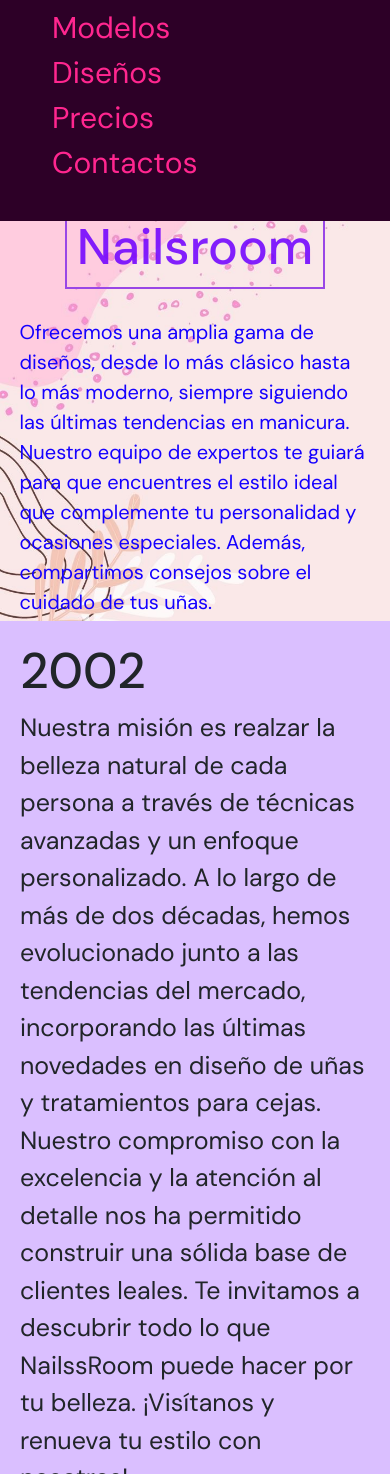
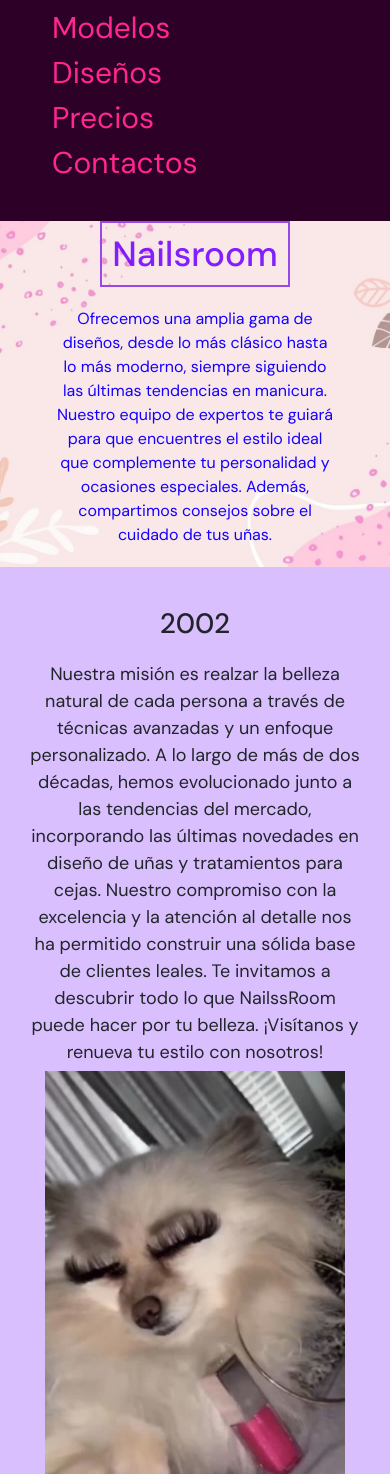
Before and after one commit to octaviogauna/nailroom9, a plain HTML site: page index.html in a window 390 px wide. Shown: the part 126-1600 px from the top of the page. Drawn offline with nearby package versions, Linux system fonts and the light colour scheme.

Commit message:
commit tres

```diff
--- a/css/style.css
+++ b/css/style.css
@@ -50,14 +50,6 @@ header nav ul li a {
 }
 
 
-.hero h2 {
-    font-size: 50px;
-    border: 2px solid rgb(153, 71, 230);
-    display: inline-block;
-    padding: 10px;
-    color: rgba(111, 0, 255, 0.868)
-}
-
 .hero {
     width: 100%;
     height: 400px;
@@ -69,6 +61,17 @@ header nav ul li a {
     flex-direction: column;
     justify-content: center;
     align-items: center;
+    text-align: center;
+    padding: 0 20px;
+}
+
+.hero h2 {
+    font-size: 50px;
+    border: 2px solid rgb(153, 71, 230);
+    display: inline-block;
+    padding: 10px;
+    color: rgba(111, 0, 255, 0.868);
+    margin: 0;
 }
 
 .hero p {
@@ -76,6 +79,8 @@ header nav ul li a {
     margin: 20px;
     width: 50%;
     color: rgb(21, 0, 255);
+    max-width: 100%;
+    word-wrap: break-word;
 }
 
 .bienvenidos {
@@ -84,19 +89,25 @@ header nav ul li a {
     align-items: center;
     margin: 20px;
 }
-
 .bienvenidos div h2 {
     font-size: 50px;
+    text-align: center;
+    margin: 20px 0;
 }
 
 .bienvenidos img {
     width: 400px;
-    height: 500px;
+    height: auto;
+    max-width: 100%;
+    display: block;
 }
 
 .bienvenidos p {
     font-size: 25px;
+    text-align: center;
+    margin: 10px 20px;
 }
+
 
 .garritas h2 {
     text-align: center;
@@ -152,7 +163,9 @@ footer a:hover {
 footer i {
     font-size: 25px;
 }
-html, body {
+
+html,
+body {
     height: 100%;
     margin: 0;
 }
@@ -168,7 +181,7 @@ html, body {
 }
 
 footer {
-    background-color:deeppink;
+    background-color: deeppink;
     color: rgb(0, 0, 0);
     text-align: center;
     padding: 15px;
@@ -209,15 +222,16 @@ footer {
     text-transform: uppercase;
 }
 
-.desenos-card{
+.desenos-card {
     width: 100%;
     display: flex;
     font-family: sans-serif;
-    background-color:palevioletred;
+    background-color: palevioletred;
     padding-left: 35px;
 }
-.card img{
-    flex-direction:column;
+
+.card img {
+    flex-direction: column;
 }
 
 .conteiner-classs {
@@ -240,6 +254,7 @@ footer {
     height: auto;
     object-fit: cover;
 }
+
 .card--texts {
     display: flex;
     flex-direction: column;
@@ -282,6 +297,7 @@ footer {
     font-size: 60px;
     width: 100%;
 }
+
 .precios img {
     width: 50%;
     object-fit: cover;
@@ -294,24 +310,29 @@ footer {
         width: 90%;
     }
 }
+
 @media screen and (max-width: 1080px) {
     .precios {
         flex-direction: column;
     }
 
 }
+
 @media screen and (max-width: 1050px) {
-    .sub-body{
+    .sub-body {
         flex-direction: column;
     }
+
     .card-kapping {
         display: block;
         border: 0;
     }
-    .container-kapping{
+
+    .container-kapping {
         padding: 30px;
     }
-    }
+}
+
 @media screen and (max-width:790px) {
     .grid-galeria {
         grid-template-columns: 1fr 1fr;
@@ -323,6 +344,35 @@ footer {
         grid-row: span 1;
     }
 }
+
+@media (max-width: 768px) {
+    .hero {
+        height: auto;
+        background-position: center;
+    }
+
+    .hero h2 {
+        font-size: 35px;
+    }
+
+    .hero p {
+        font-size: 16px;
+        width: 80%;
+    }
+
+    .bienvenidos div h2 {
+        font-size: 35px;
+    }
+
+    .bienvenidos img {
+        width: 300px;
+    }
+
+    .bienvenidos p {
+        font-size: 20px;
+    }
+}
+
 @media screen and (max-width :720px) {
     .bienvenidos {
         flex-direction: column;
@@ -366,7 +416,8 @@ footer {
     .hero p {
         flex-direction: column;
     }
-    .container-kapping{
+
+    .container-kapping {
         padding: 13px;
     }
 }
@@ -378,6 +429,22 @@ footer {
 
 }
 
+@media (max-width: 480px) {
+    .bienvenidos div h2 {
+        font-size: 28px;
+    }
+
+    .bienvenidos img {
+        width: 100%;
+        max-width: 300px;
+    }
+
+    .bienvenidos p {
+        font-size: 18px;
+        margin: 5px 10px;
+    }
+}
+
 @media screen and (max-width:390px) {
     .grid-galeria {
         grid-template-columns: 1fr;
@@ -387,17 +454,31 @@ footer {
         grid-column: span 1;
 
     }
-    .container-kapping{
+
+    .container-kapping {
         padding: 9px;
     }
 }
+
+@media (max-width: 350px) {
+    .hero h2 {
+        font-size: 28px;
+    }
+
+    .hero p {
+        font-size: 14px;
+        width: 90%;
+    }
+}
+
 @media screen and (max-width:340px) {
-    .container-kapping{
+    .container-kapping {
         padding: 8px;
     }
 }
-@media screen and (max-width:310px){
-    .container-kapping{
+
+@media screen and (max-width:310px) {
+    .container-kapping {
         padding: 7px;
     }
 }
```
Also changed, not shown: pages/contactos.html (+24 -18 lines), pages/disenos.html (+5 -3 lines), img/fantasmi.gif (added), 1 other file.
